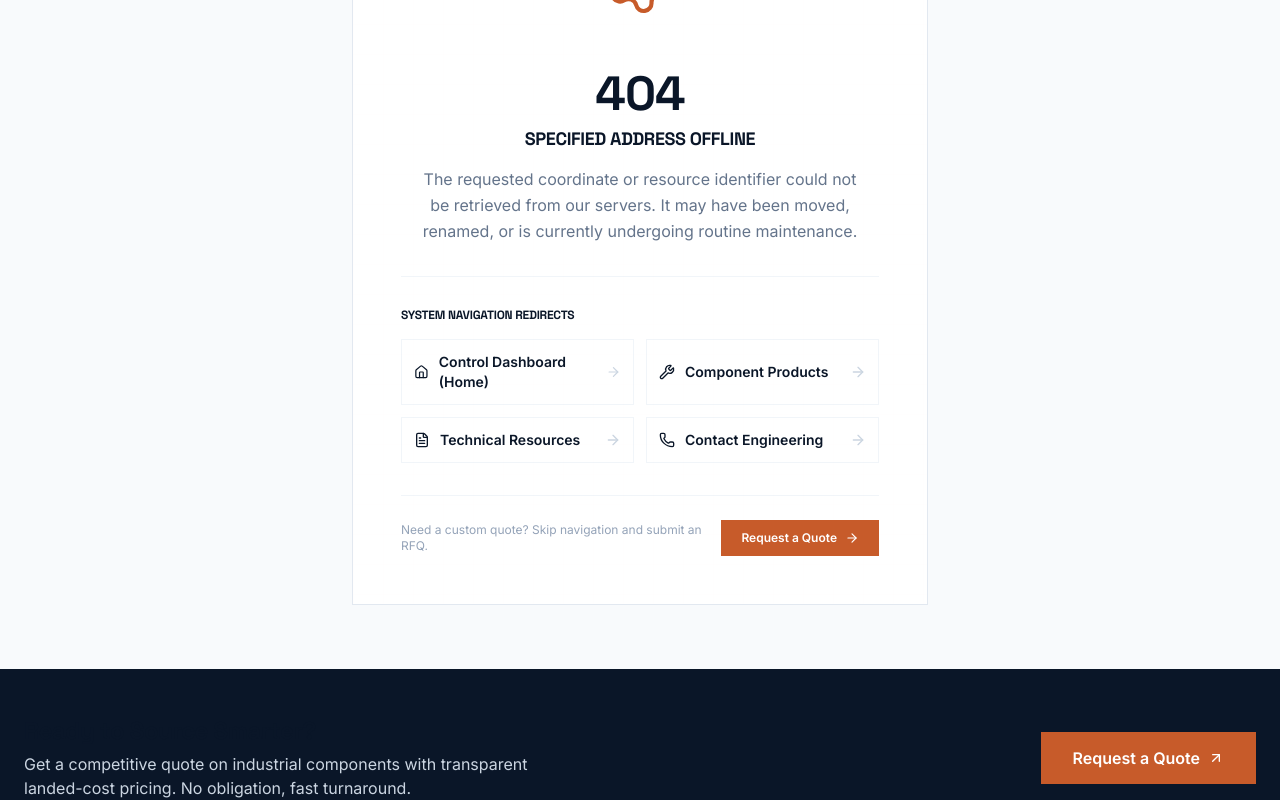
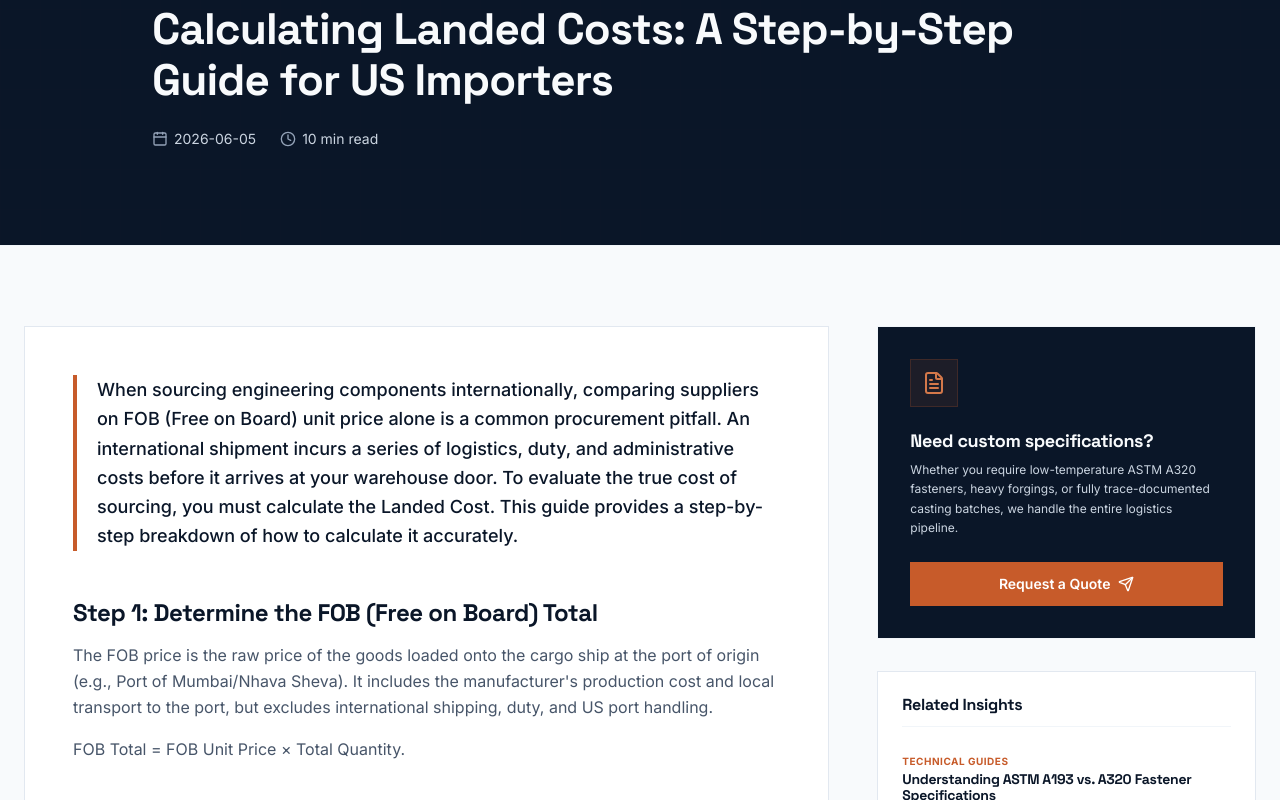
Before and after one commit to dhruv-1100/AaronTech-web, a Next.js app: page /resources/landed-cost-calculation-guide in a window 1280 px wide. Before the commit this address had no page. Shown: the part 300-1100 px from the top of the page. Built offline with nearby package versions, Linux system fonts and the light colour scheme.

Commit message:
fix: resolve Next.js 15+ async params issue for category, product, and blog detail pages

```diff
--- a/src/app/products/[category]/[product]/page.tsx
+++ b/src/app/products/[category]/[product]/page.tsx
@@ -34,12 +34,13 @@ export function generateStaticParams() {
 // ---------------------------------------------------------------------------
 // Dynamic metadata
 // ---------------------------------------------------------------------------
-export function generateMetadata({
+export async function generateMetadata({
   params,
 }: {
-  params: { category: string; product: string };
-}): Metadata {
-  const product = getProductDetails(params.category, params.product);
+  params: Promise<{ category: string; product: string }>;
+}): Promise<Metadata> {
+  const { category: categorySlug, product: productSlug } = await params;
+  const product = getProductDetails(categorySlug, productSlug);
   if (!product) return { title: "Product Not Found" };
 
   return {
@@ -51,13 +52,14 @@ export function generateMetadata({
 // ---------------------------------------------------------------------------
 // Page
 // ---------------------------------------------------------------------------
-export default function ProductDetailPage({
+export default async function ProductDetailPage({
   params,
 }: {
-  params: { category: string; product: string };
+  params: Promise<{ category: string; product: string }>;
 }) {
-  const category = productCategories.find((c) => c.slug === params.category);
-  const product = getProductDetails(params.category, params.product);
+  const { category: categorySlug, product: productSlug } = await params;
+  const category = productCategories.find((c) => c.slug === categorySlug);
+  const product = getProductDetails(categorySlug, productSlug);
 
   if (!category || !product) {
     notFound();
--- a/src/app/products/[category]/page.tsx
+++ b/src/app/products/[category]/page.tsx
@@ -33,12 +33,13 @@ export function generateStaticParams() {
 // ---------------------------------------------------------------------------
 // Dynamic metadata
 // ---------------------------------------------------------------------------
-export function generateMetadata({
+export async function generateMetadata({
   params,
 }: {
-  params: { category: string };
-}): Metadata {
-  const category = productCategories.find((c) => c.slug === params.category);
+  params: Promise<{ category: string }>;
+}): Promise<Metadata> {
+  const { category: categorySlug } = await params;
+  const category = productCategories.find((c) => c.slug === categorySlug);
   if (!category) return { title: "Product Not Found" };
 
   return {
@@ -72,12 +73,13 @@ function resolveIcon(name: string): LucideIcon {
 // ---------------------------------------------------------------------------
 // Page
 // ---------------------------------------------------------------------------
-export default function ProductCategoryPage({
+export default async function ProductCategoryPage({
   params,
 }: {
-  params: { category: string };
+  params: Promise<{ category: string }>;
 }) {
-  const category = productCategories.find((c) => c.slug === params.category);
+  const { category: categorySlug } = await params;
+  const category = productCategories.find((c) => c.slug === categorySlug);
 
   if (!category) {
     notFound();
--- a/src/app/resources/%5Bslug%5D/page.tsx
+++ b/src/app/resources/[slug]/page.tsx
@@ -15,8 +15,13 @@ export function generateStaticParams() {
 // ---------------------------------------------------------------------------
 // Dynamic metadata
 // ---------------------------------------------------------------------------
-export function generateMetadata({ params }: { params: { slug: string } }): Metadata {
-  const post = blogPosts.find((p) => p.slug === params.slug);
+export async function generateMetadata({
+  params,
+}: {
+  params: Promise<{ slug: string }>;
+}): Promise<Metadata> {
+  const { slug } = await params;
+  const post = blogPosts.find((p) => p.slug === slug);
   if (!post) return { title: "Article Not Found" };
 
   return {
@@ -28,16 +33,21 @@ export function generateMetadata({ params }: { params: { slug: string } }): Meta
 // ---------------------------------------------------------------------------
 // Page
 // ---------------------------------------------------------------------------
-export default function BlogDetailPage({ params }: { params: { slug: string } }) {
-  const post = blogPosts.find((p) => p.slug === params.slug);
-  const content = blogArticleContents[params.slug];
+export default async function BlogDetailPage({
+  params,
+}: {
+  params: Promise<{ slug: string }>;
+}) {
+  const { slug } = await params;
+  const post = blogPosts.find((p) => p.slug === slug);
+  const content = blogArticleContents[slug];
 
   if (!post || !content) {
     notFound();
   }
 
   // Filter out the current post to show 2 other related posts at the bottom
-  const relatedPosts = blogPosts.filter((p) => p.slug !== params.slug).slice(0, 2);
+  const relatedPosts = blogPosts.filter((p) => p.slug !== slug).slice(0, 2);
 
   return (
     <>
```
